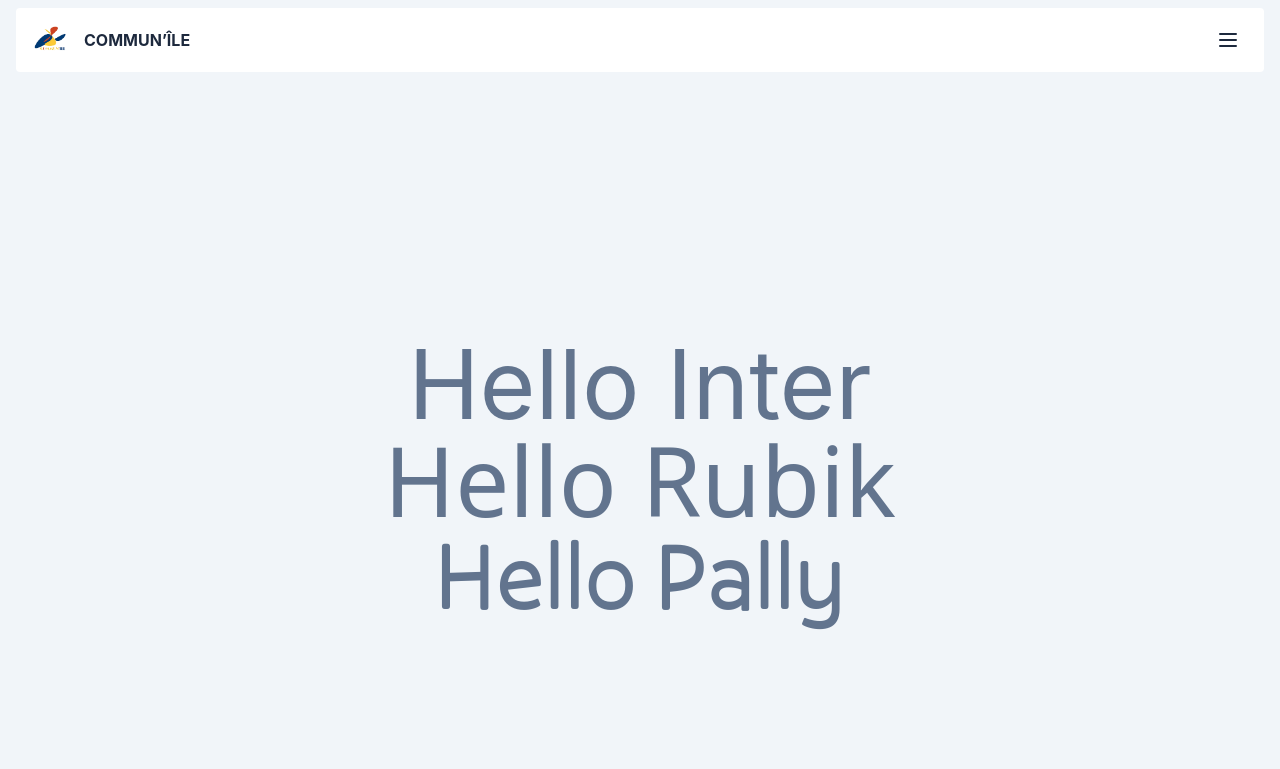
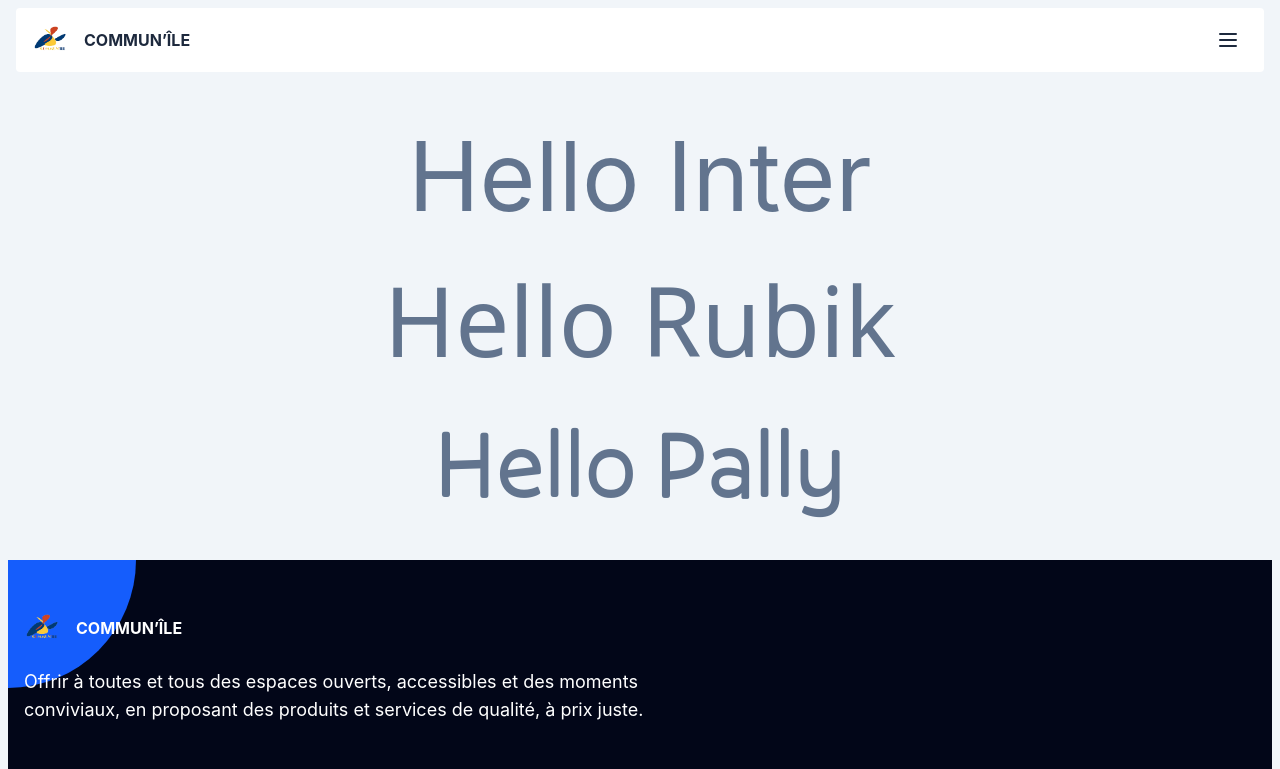
Before and after one commit to sylvainDNS/communile.fr, an Astro site: page / in a window 1280 px wide. Shown: the top 769 px of the page. Built offline with nearby package versions, Linux system fonts and the light colour scheme; Astro itself is replaced by a stand-in of ours; a web font is replaced by a local one.

Commit message:
✨   main component layout

```diff
--- a/src/layouts/main.astro
+++ b/src/layouts/main.astro
@@ -22,9 +22,11 @@ const title = content?.title ? `${content.title} · ${SITE_NAME}` : SITE_NAME
     <link rel="icon" type="image/svg+xml" href="/favicon.svg" />
     <title>{title}</title>
   </head>
-  <body class="bg-neutral-100 p-2 pt-0">
+  <body class="bg-neutral-100 p-2 pt-0 flex gap-12 flex-col min-h-screen">
 	  <Header />
-    <slot />
-    <Footer />
+    <main class="flex-grow grid gap-12 place-items-center content-center">
+      <slot />
+    </main>
+    <Footer class="mt-auto" />
   </body>
 </html>
--- a/src/pages/index.astro
+++ b/src/pages/index.astro
@@ -4,9 +4,7 @@ import '../styles/global.css'
 ---
 
 <Layout>
-	<main class="grid place-items-center h-screen content-center">
-		<p class="text-neutral-500 font-sans text-8xl">Hello Inter</p>
-		<p class="text-neutral-500 font-rubik text-8xl">Hello Rubik</p>
-		<p class="text-neutral-500 font-pally text-8xl">Hello Pally</p>
-	</main>
+	<p class="text-neutral-500 font-sans text-8xl">Hello Inter</p>
+	<p class="text-neutral-500 font-rubik text-8xl">Hello Rubik</p>
+	<p class="text-neutral-500 font-pally text-8xl">Hello Pally</p>
 </Layout>
```
